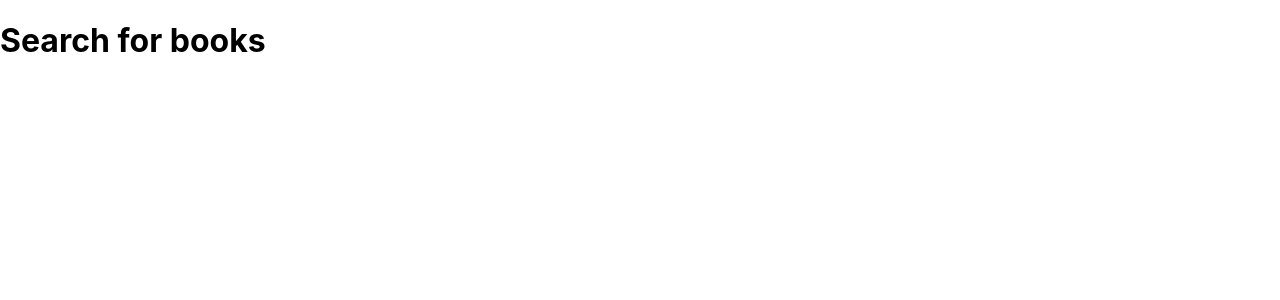
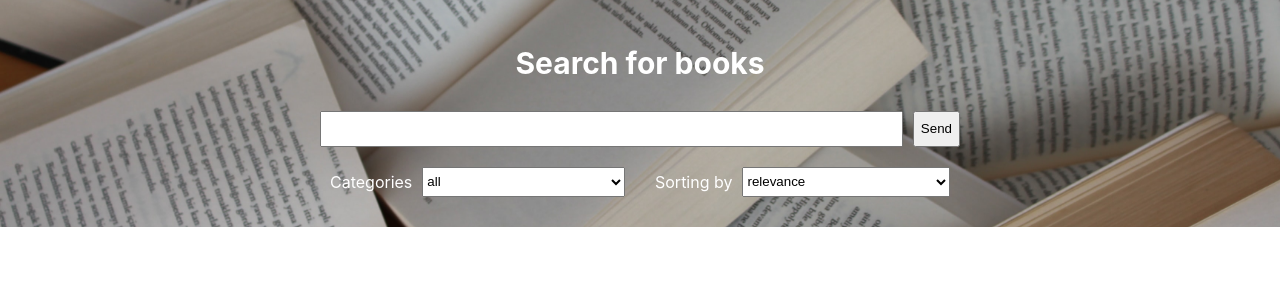
Before and after one commit to DimaDanilov/books-search, a React (Create React App) app: page / in a window 1280 px wide. Shown: the top 300 px of the page. Built offline with nearby package versions, Linux system fonts and the light colour scheme.

Commit message:
add: form block

```diff
--- a/package.json
+++ b/package.json
@@ -10,9 +10,11 @@
     "@types/node": "^16.7.13",
     "@types/react": "^18.0.0",
     "@types/react-dom": "^18.0.0",
+    "@types/styled-components": "^5.1.26",
     "react": "^18.2.0",
     "react-dom": "^18.2.0",
     "react-scripts": "5.0.1",
+    "styled-components": "^5.3.9",
     "typescript": "^4.4.2",
     "web-vitals": "^2.1.0"
   },
--- a/src/App.tsx
+++ b/src/App.tsx
@@ -1,8 +1,8 @@
 import "./App.css";
-import { SearchSection } from "./modules/search/SearchSection";
+import { SearchModule } from "./modules/search/SearchModule";
 
 function App() {
-  return <SearchSection></SearchSection>;
+  return <SearchModule></SearchModule>;
 }
 
 export default App;
--- /dev/null
+++ b/src/modules/search/SearchModule.tsx
@@ -0,0 +1,29 @@
+import styled from "styled-components";
+import search_background from "../../assets/search_background.jpg"; // Tell webpack this JS file uses this image
+import { globalStyles } from "../../styles/style";
+import { SearchForm } from "./components/SearchForm";
+
+export const SearchModule = () => {
+  return (
+    <SearchSection>
+      <Title>Search for books</Title>
+      <SearchForm />
+    </SearchSection>
+  );
+};
+
+const SearchSection = styled.section`
+  background-image: url("${search_background}");
+  background-position: center;
+  background-repeat: no-repeat;
+  background-size: cover;
+  display: flex;
+  flex-direction: column;
+  padding: 20px 0;
+`;
+
+const Title = styled.h1`
+  color: ${globalStyles.colors.white};
+  text-align: center;
+  font-size: ${globalStyles.fonts.h1};
+`;
--- a/src/modules/search/SearchSection.tsx
+++ /dev/null
@@ -1,3 +0,0 @@
-export const SearchSection = () => {
-  return <h1>Search for books</h1>;
-};
--- /dev/null
+++ b/src/modules/search/components/SearchForm.tsx
@@ -0,0 +1,62 @@
+import styled from "styled-components";
+import { globalStyles } from "../../../styles/style";
+
+export const SearchForm = () => {
+  return (
+    <Form name="search_books" action="">
+      <FormBlock>
+        <TextInput type="text" name="search_input" id="search_input" />
+        <input type="submit" value="Send" />
+      </FormBlock>
+
+      <FormBlock>
+        <FormBlock>
+          <Label htmlFor="categories">Categories</Label>
+          <Select name="categories" id="categories">
+            <option>all</option>
+            <option>art</option>
+            <option>biography</option>
+            <option>computers</option>
+            <option>history</option>
+            <option>medical</option>
+            <option>poetry</option>
+          </Select>
+        </FormBlock>
+        <FormBlock>
+          <Label htmlFor="sort">Sorting by</Label>
+          <Select name="sort" id="sort">
+            <option>relevance </option>
+            <option>newest</option>
+          </Select>
+        </FormBlock>
+      </FormBlock>
+    </Form>
+  );
+};
+
+const Form = styled.form`
+  display: flex;
+  gap: 5px;
+  flex-direction: column;
+  align-items: center;
+`;
+const FormBlock = styled.div`
+  display: flex;
+  gap: 10px;
+  width: 50%;
+  margin: 5px 10px;
+`;
+const Label = styled.label`
+  color: ${globalStyles.colors.white};
+  display: flex;
+  align-items: center;
+  white-space: nowrap;
+`;
+const TextInput = styled.input`
+  width: 100%;
+  height: ${globalStyles.form.formInputHeight};
+`;
+const Select = styled.select`
+  width: 100%;
+  height: ${globalStyles.form.formInputHeight};
+`;
--- /dev/null
+++ b/src/styles/style.ts
@@ -0,0 +1,11 @@
+export const globalStyles = {
+  form: {
+    formInputHeight: "30px",
+  },
+  fonts: {
+    h1: "30px",
+  },
+  colors: {
+    white: "#FFFFFF",
+  },
+};
```
Also changed, not shown: src/assets/search_background.jpg (added), 1 other file (tests, documents, lock files or other folders).
